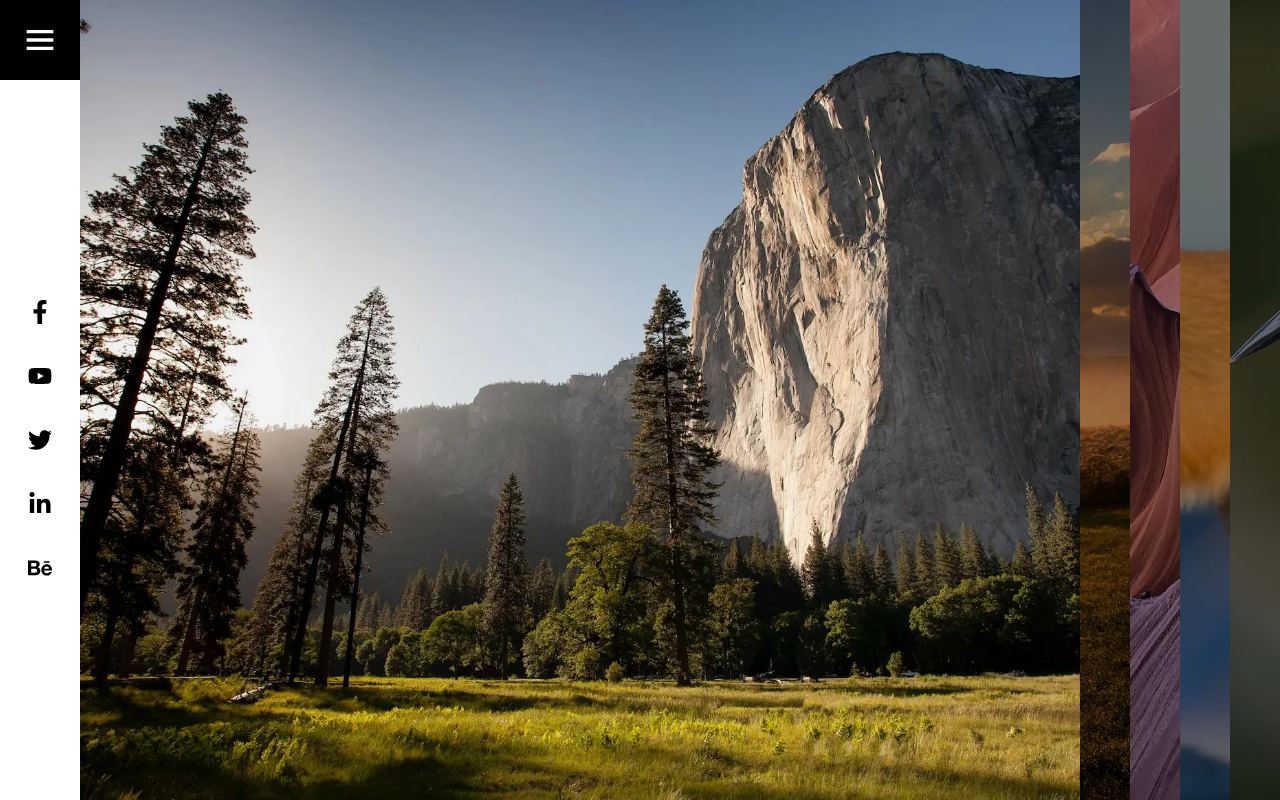
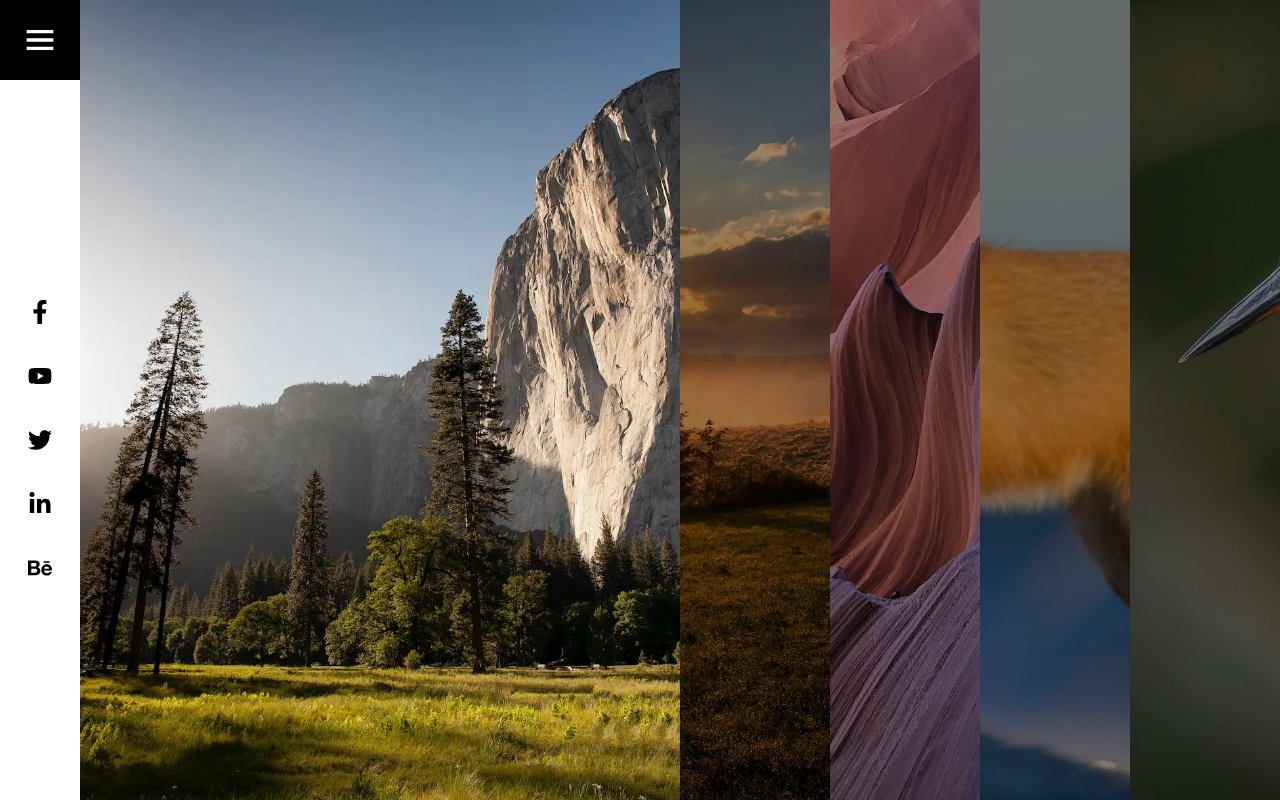
Before and after one commit to elianrichard/portfolio, a Next.js app: page / in a window 1280 px wide. Built offline with nearby package versions, Linux system fonts and the light colour scheme; what prettier-plugin-tailwindcss would draw is missing.

Commit message:
refined landing animation

```diff
--- a/components/Home/ImageCard.tsx
+++ b/components/Home/ImageCard.tsx
@@ -11,12 +11,12 @@ const ImageCard = ({ image, isSelected, setSelected }: Props) => {
   return (
     <div
       className={`relative h-full w-full ${
-        isSelected ? "min-w-[1000px]" : "min-w-[0]"
+        isSelected ? "max-w-[900px]" : "max-w-[150px]"
       } transition-all duration-300 ease-in-out`}
       onMouseEnter={setSelected}
     >
-      <div className={`${isSelected ? "bg-black/0" : "bg-black/40"} absolute w-full h-full z-10 transition-bg duration-300 ease-in-out`}/>
-      <Image src={image} alt="Scenery" layout="fill" objectFit="cover" className={`${isSelected ? "scale-110" : "scale-100"} transition-transform duration-1000 ease-in-out`}/>
+      <div className={`${isSelected ? "bg-black/0" : "bg-black/40"} absolute w-full h-full z-10 transition-bg duration-700 ease-in-out`}/>
+      <Image src={image} alt="Scenery" layout="fill" objectFit="cover" className={`${isSelected ? "scale-105" : "scale-100"} transition-transform duration-1000 ease-in-out`}/>
     </div>
   );
 };
```
